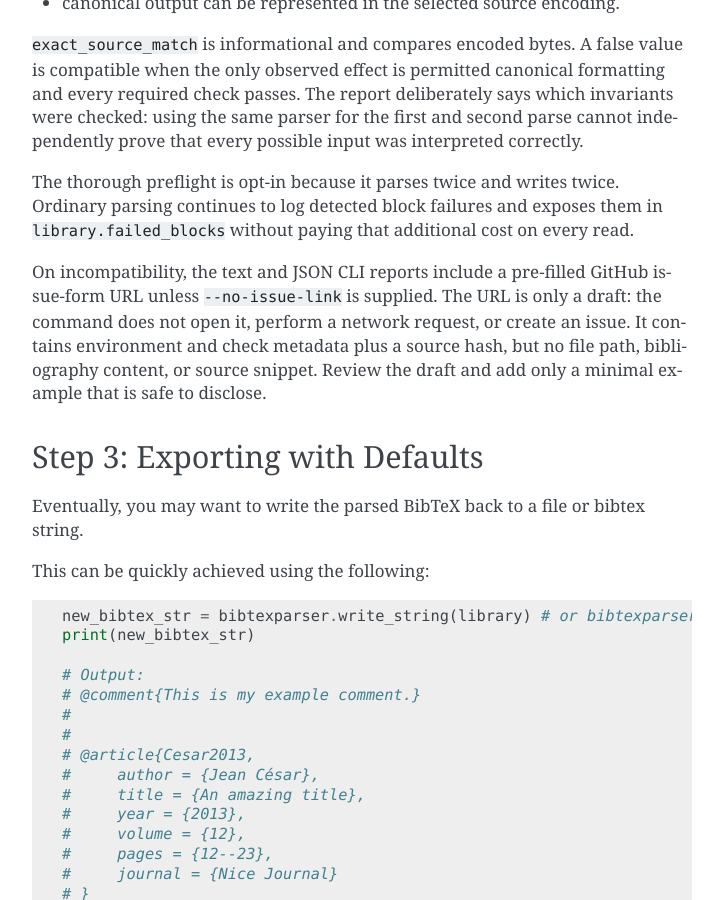
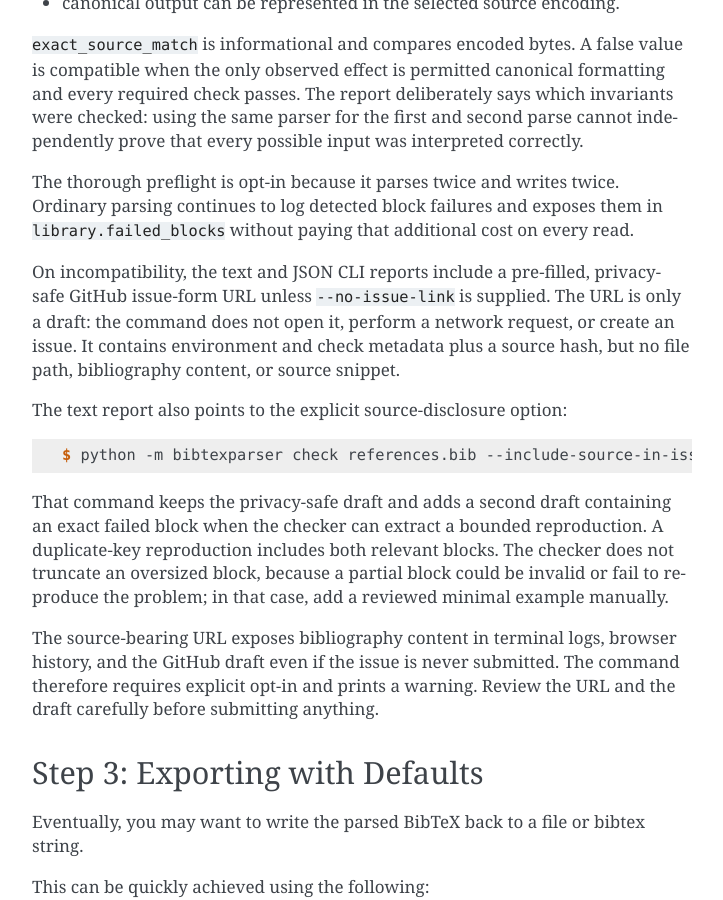
Before and after one commit to sciunto-org/python-bibtexparser, a Sphinx documentation site: the page built from docs/source/quickstart.rst, in a window 1280 px wide and 900 px high, scrolled down 3789 px. Shown: the whole window, without its empty margins (388-1111 px from the left). Built offline with Sphinx 7.4.7, drawn with Linux system fonts in a browser that asks for light colours.

Commit message:
Document source-bearing issue drafts
* Explain the explicit disclosure option and its privacy risks.
* Describe bounded failed-block and duplicate-key reproductions without truncation.

```diff
--- a/docs/source/quickstart.rst
+++ b/docs/source/quickstart.rst
@@ -196,12 +196,29 @@ The thorough preflight is opt-in because it parses twice and writes twice.
 Ordinary parsing continues to log detected block failures and exposes them in
 ``library.failed_blocks`` without paying that additional cost on every read.
 
-On incompatibility, the text and JSON CLI reports include a pre-filled GitHub
-issue-form URL unless ``--no-issue-link`` is supplied. The URL is only a draft:
-the command does not open it, perform a network request, or create an issue. It
-contains environment and check metadata plus a source hash, but no file path,
-bibliography content, or source snippet. Review the draft and add only a minimal
-example that is safe to disclose.
+On incompatibility, the text and JSON CLI reports include a pre-filled,
+privacy-safe GitHub issue-form URL unless ``--no-issue-link`` is supplied. The
+URL is only a draft: the command does not open it, perform a network request, or
+create an issue. It contains environment and check metadata plus a source hash,
+but no file path, bibliography content, or source snippet.
+
+The text report also points to the explicit source-disclosure option:
+
+.. code-block:: console
+
+    $ python -m bibtexparser check references.bib --include-source-in-issue-link
+
+That command keeps the privacy-safe draft and adds a second draft containing an
+exact failed block when the checker can extract a bounded reproduction. A
+duplicate-key reproduction includes both relevant blocks. The checker does not
+truncate an oversized block, because a partial block could be invalid or fail
+to reproduce the problem; in that case, add a reviewed minimal example
+manually.
+
+The source-bearing URL exposes bibliography content in terminal logs, browser
+history, and the GitHub draft even if the issue is never submitted. The command
+therefore requires explicit opt-in and prints a warning. Review the URL and the
+draft carefully before submitting anything.
 
 .. _writing_quickstart:
 
```
Also changed, not shown: README.md (+13 -5 lines).
